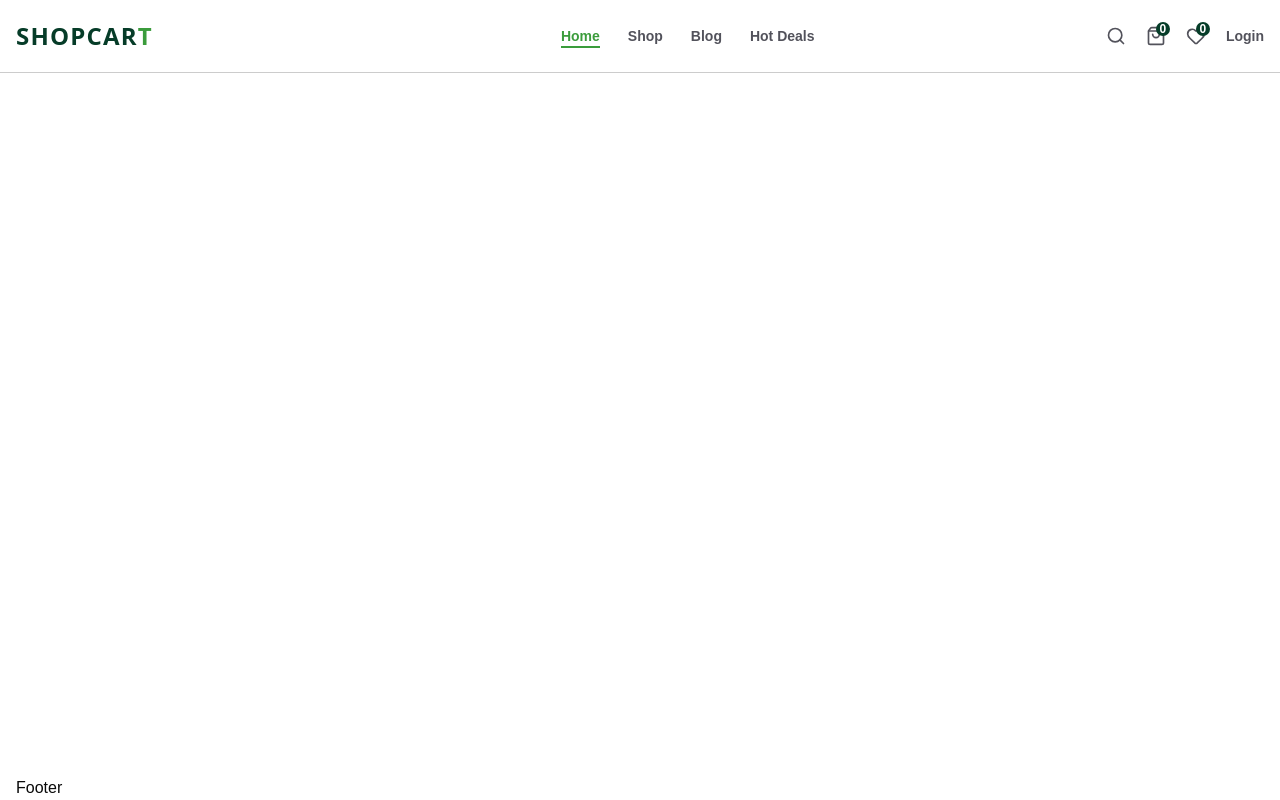
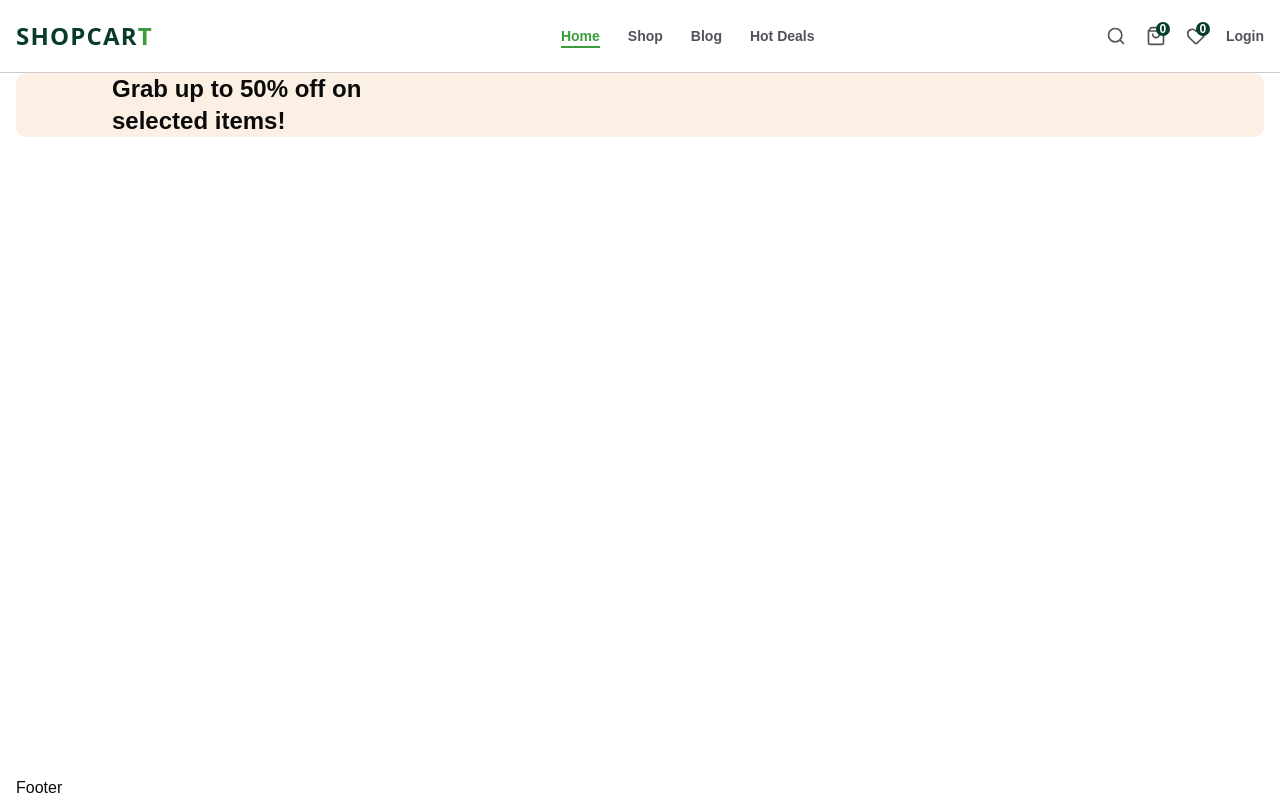
Before and after one commit to Roshen-Perera/nintrix-app, a Next.js app: page / in a window 1280 px wide. Built offline with nearby package versions, Linux system fonts and the light colour scheme; no server answers.

Commit message:
feat: add promotional message to HomeBanner component

```diff
--- a/components/HomeBanner.tsx
+++ b/components/HomeBanner.tsx
@@ -1,9 +1,15 @@
 import React from "react";
+import { Title } from "./ui/text";
 
 const HomeBanner = () => {
   return (
     <div className="py-16 md:py-0 bg-shop_light_pink rounded-lg px-10 lg:px-24 flex items-center justify-between">
-      <div></div>
+      <div>
+        <Title>
+          Grab up to 50% off on <br />
+          selected items!
+        </Title>
+      </div>
       <div></div>
     </div>
   );
```
